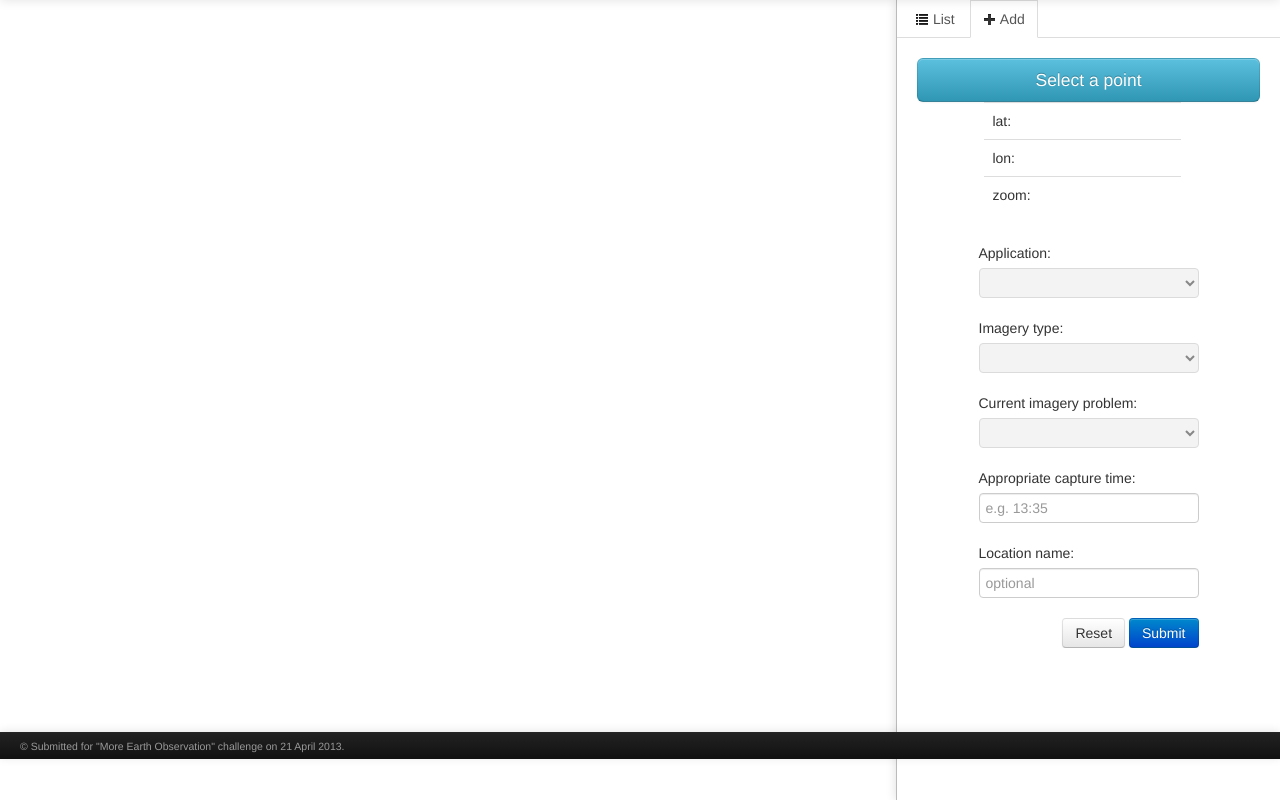
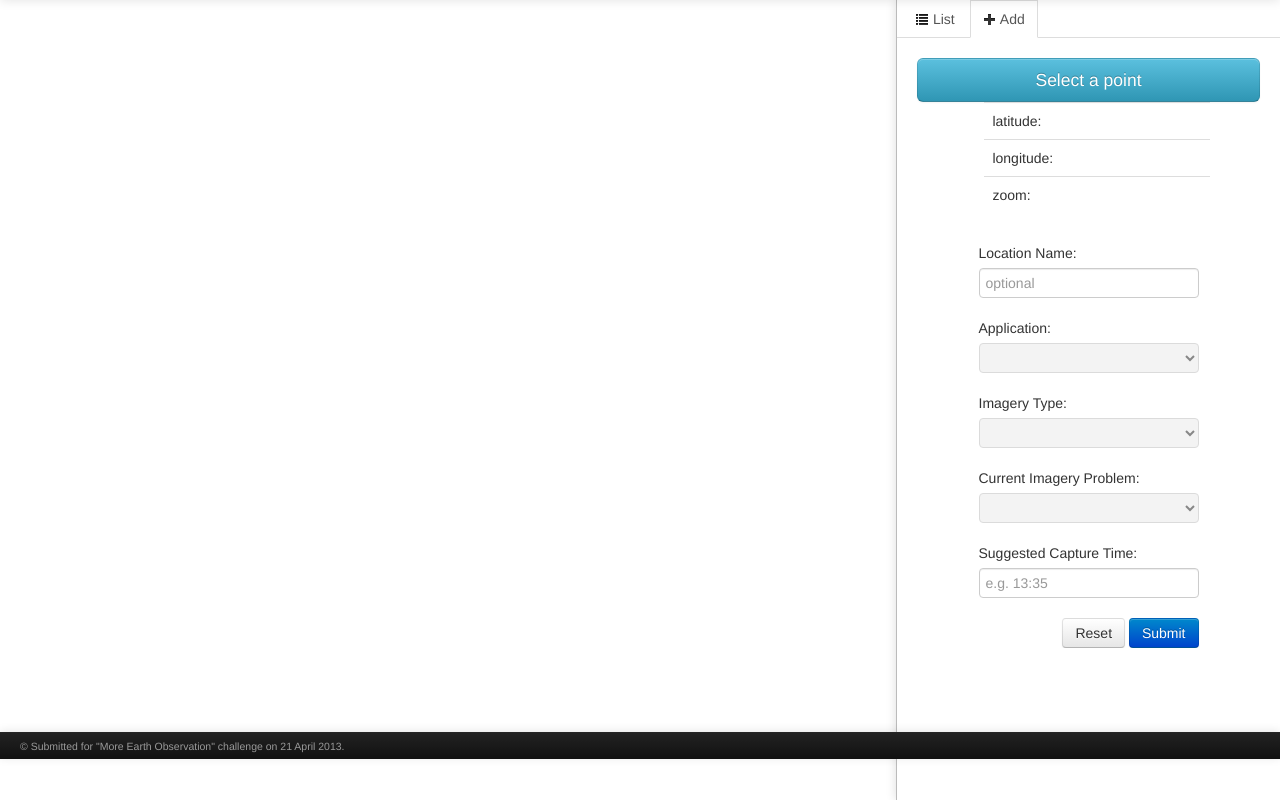
Before and after one commit to peykar/imagecolony, a Django app: page / in a window 1280 px wide, after a click on "Add". Shown: the part 41-841 px from the top of the page. Run offline with Django 3.2, Linux system fonts and the light colour scheme; lists and menus that the app fills with data are empty; parts of the project's set-up code (start-up, migrations or seed data) failed here and were passed over; some libraries are stand-ins or nearby versions.

Commit message:
Submission form enhanced.

```diff
--- a/miss/templates/index.html
+++ b/miss/templates/index.html
@@ -83,49 +83,51 @@
             <div class="container-fluid">
               <div class="row-fluid">
                 <button id="addFeature" class="btn btn-info btn-large span12">Select a point</button>
-                <table class="table span7 offset2">
+                <table class="table span8 offset2">
                   <tbody>
                     <tr>
-                      <td class="span3">lat:</td>
+                      <td class="span3">latitude:</td>
                       <td id="pointLat" class="span9"></td>
                     </tr>
                     <tr>
-                      <td>lon:</td>
-                      <td id="pointLon"></td>
+                      <td class="span3">longitude:</td>
+                      <td id="pointLon" class="span9"></td>
                     </tr>
                     <tr>
-                      <td>zoom:</td>
-                      <td id="zoomLevel"></td>
+                      <td class="span3">zoom:</td>
+                      <td id="zoomLevel" class="span9"></td>
                     </tr>
                   </tbody>
                 </table>
               </div>
 
-              <form action="" method="post">
+              <form action="imagecolony/region/add" method="post">
+                <div class="control-group">
+                  <label class="control-label" for="locationName">Location Name:</label>
+                  <input type="text" name="name" id="locationName" placeholder="optional">
+                </div>
+
                 <div class="control-group">
                   <label class="control-label" for="applications">Application:</label>
                   <select name="application" id="applications">
                   </select>
                 </div>
+
                 <div class="control-group">
-                  <label class="control-label" for="imageries">Imagery type:</label>
+                  <label class="control-label" for="imageries">Imagery Type:</label>
                   <select name="imagery" id="imageries">
                   </select>
                 </div>
+
                 <div class="control-group">
-                  <label class="control-label" for="imagery_problems">Current imagery problem:</label>
+                  <label class="control-label" for="imagery_problems">Current Imagery Problem:</label>
                   <select name="imagery_problem" id="imagery_problems">
                   </select>
                 </div>
 
                 <div class="control-group">
-                  <label class="control-label" for="captureTime">Appropriate capture time:</label>
+                  <label class="control-label" for="captureTime">Suggested Capture Time:</label>
                   <input type="text" name="appropriate_capture_time" id="captureTime" placeholder="e.g. 13:35">
-                </div>
-
-                <div class="control-group">
-                  <label class="control-label" for="locationName">Location name:</label>
-                  <input type="text" name="name" id="locationName" placeholder="optional">
                 </div>
 
                 <input type="hidden" name="point" id="point" value="">
```
